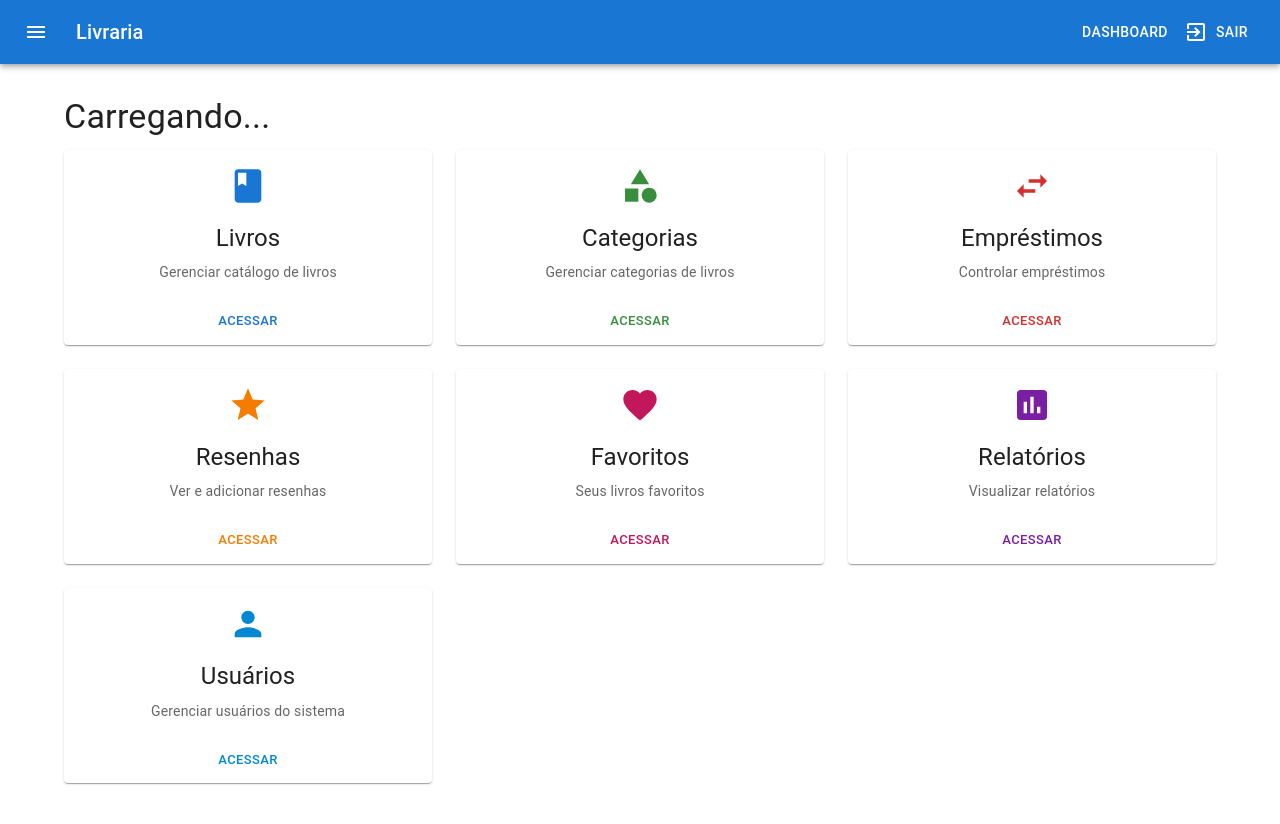
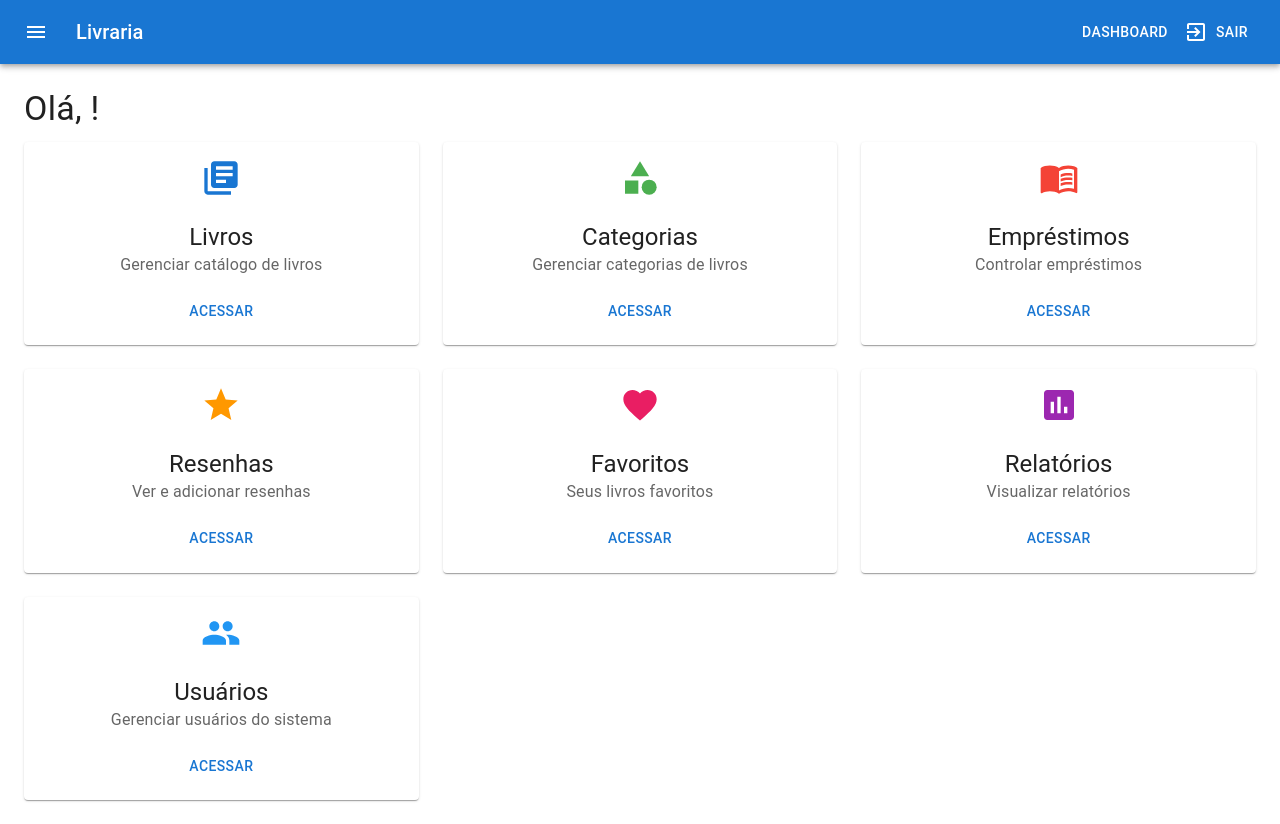
Before and after one commit to loboothay/LivrariaNode, a React (Create React App) app in the folder frontend/: page /dashboard in a window 1280 px wide. Built offline with nearby package versions, Linux system fonts and the light colour scheme; no server answers; sample sign-in values are in the browser's storage.

Commit message:
Implementado telas de resenha, favoritos e relatórios

```diff
--- a/frontend/src/App.js
+++ b/frontend/src/App.js
@@ -6,9 +6,10 @@ import { BrowserRouter, Routes, Route, Navigate } from 'react-router-dom';
 import { ThemeProvider, createTheme } from '@mui/material';
 import CssBaseline from '@mui/material/CssBaseline';
 import Login from './pages/Login';
-import Dashboard from './pages/Dashboard';
+import Dashboard from './components/Dashboard'; // Changed from pages to components
 import Navbar from './components/Navbar';
 import Register from './pages/Register';
+import Usuarios from './pages/Usuarios'; // Added Usuarios import
 import Livros from './pages/Livros';
 import Categorias from './pages/Categorias';
 import Emprestimos from './pages/Emprestimos';
@@ -47,6 +48,7 @@ function App() {
                 <Routes>
                     <Route path="/login" element={<Login />} />
                     <Route path="/register" element={<Register />} />
+                    <Route path="/" element={<Navigate to="/dashboard" />} />
                     <Route
                         path="/dashboard"
                         element={
@@ -63,7 +65,14 @@ function App() {
                             </PrivateRoute>
                         }
                     />
-                    <Route path="/" element={<Navigate to="/dashboard" />} />
+                    <Route
+                        path="/usuarios"
+                        element={
+                            <PrivateRoute>
+                                <Usuarios />
+                            </PrivateRoute>
+                        }
+                    />
                     <Route
                         path="/categorias"
                         element={
--- /dev/null
+++ b/frontend/src/components/Dashboard.js
@@ -0,0 +1,94 @@
+import React from 'react';
+import { Box, Grid, Card, CardContent, Typography, Button } from '@mui/material';
+import { Link } from 'react-router-dom';
+import LibraryBooksIcon from '@mui/icons-material/LibraryBooks';
+import CategoryIcon from '@mui/icons-material/Category';
+import MenuBookIcon from '@mui/icons-material/MenuBook';
+import StarIcon from '@mui/icons-material/Star';
+import FavoriteIcon from '@mui/icons-material/Favorite';
+import AssessmentIcon from '@mui/icons-material/Assessment';
+import PeopleIcon from '@mui/icons-material/People';
+
+function Dashboard() {
+    const cards = [
+        {
+            title: 'Livros',
+            description: 'Gerenciar catálogo de livros',
+            icon: <LibraryBooksIcon sx={{ fontSize: 40, color: '#1976d2' }} />,
+            link: '/livros'  // Changed from /dashboard
+        },
+        {
+            title: 'Categorias',
+            description: 'Gerenciar categorias de livros',
+            icon: <CategoryIcon sx={{ fontSize: 40, color: '#4caf50' }} />,
+            link: '/categorias'
+        },
+        {
+            title: 'Empréstimos',
+            description: 'Controlar empréstimos',
+            icon: <MenuBookIcon sx={{ fontSize: 40, color: '#f44336' }} />,
+            link: '/emprestimos'
+        },
+        {
+            title: 'Resenhas',
+            description: 'Ver e adicionar resenhas',
+            icon: <StarIcon sx={{ fontSize: 40, color: '#ff9800' }} />,
+            link: '/resenhas'
+        },
+        {
+            title: 'Favoritos',
+            description: 'Seus livros favoritos',
+            icon: <FavoriteIcon sx={{ fontSize: 40, color: '#e91e63' }} />,
+            link: '/favoritos'
+        },
+        {
+            title: 'Relatórios',
+            description: 'Visualizar relatórios',
+            icon: <AssessmentIcon sx={{ fontSize: 40, color: '#9c27b0' }} />,
+            link: '/relatorios'
+        },
+        {
+            title: 'Usuários',
+            description: 'Gerenciar usuários do sistema',
+            icon: <PeopleIcon sx={{ fontSize: 40, color: '#2196f3' }} />,
+            link: '/usuarios'
+        }
+    ];
+
+    return (
+        <Box sx={{ p: 3 }}>
+            <Typography variant="h4" gutterBottom>
+                Olá, {localStorage.getItem('nome')}!
+            </Typography>
+            <Grid container spacing={3}>
+                {cards.map((card) => (
+                    <Grid item xs={12} sm={6} md={4} key={card.title}>
+                        <Card sx={{ height: '100%', display: 'flex', flexDirection: 'column' }}>
+                            <CardContent sx={{ flexGrow: 1, textAlign: 'center' }}>
+                                {card.icon}
+                                <Typography variant="h5" component="h2" sx={{ mt: 2 }}>
+                                    {card.title}
+                                </Typography>
+                                <Typography color="textSecondary">
+                                    {card.description}
+                                </Typography>
+                            </CardContent>
+                            <Button
+                                component={Link}
+                                to={card.link}
+                                sx={{
+                                    textTransform: 'uppercase',
+                                    mb: 2
+                                }}
+                            >
+                                ACESSAR
+                            </Button>
+                        </Card>
+                    </Grid>
+                ))}
+            </Grid>
+        </Box>
+    );
+}
+
+export default Dashboard;
--- /dev/null
+++ b/frontend/src/pages/Usuarios.js
@@ -0,0 +1,103 @@
+import React, { useState, useEffect } from 'react';
+import {
+    Container,
+    Typography,
+    Grid,
+    Card,
+    CardContent,
+    Table,
+    TableBody,
+    TableCell,
+    TableContainer,
+    TableHead,
+    TableRow,
+    Paper,
+    IconButton
+} from '@mui/material';
+import { Delete as DeleteIcon, Edit as EditIcon } from '@mui/icons-material';
+import axios from 'axios';
+
+function Usuarios() {
+    const [usuarios, setUsuarios] = useState([]);
+
+    useEffect(() => {
+        carregarUsuarios();
+    }, []);
+
+    const carregarUsuarios = async () => {
+        try {
+            const token = localStorage.getItem('token');
+            const response = await axios.get('http://localhost:3000/api/usuarios', {
+                headers: {
+                    'Authorization': `Bearer ${token}`
+                }
+            });
+            console.log('Usuários:', response.data);
+            setUsuarios(response.data);
+        } catch (error) {
+            console.error('Erro ao carregar usuários:', error);
+        }
+    };
+
+    const handleDelete = async (userId) => {
+        if (window.confirm('Tem certeza que deseja excluir este usuário?')) {
+            try {
+                const token = localStorage.getItem('token');
+                await axios.delete(`http://localhost:3000/api/usuarios/${userId}`, {
+                    headers: {
+                        'Authorization': `Bearer ${token}`
+                    }
+                });
+                carregarUsuarios();
+            } catch (error) {
+                console.error('Erro ao deletar usuário:', error);
+            }
+        }
+    };
+
+    return (
+        <Container maxWidth="lg" sx={{ mt: 4 }}>
+            <Typography variant="h4" gutterBottom>
+                Usuários
+            </Typography>
+
+            <TableContainer component={Paper}>
+                <Table>
+                    <TableHead>
+                        <TableRow>
+                            <TableCell>Nome</TableCell>
+                            <TableCell>Email</TableCell>
+                            <TableCell>Tipo</TableCell>
+                            <TableCell>Ações</TableCell>
+                        </TableRow>
+                    </TableHead>
+                    <TableBody>
+                        {usuarios.map((usuario) => (
+                            <TableRow key={usuario.id}>
+                                <TableCell>{usuario.nome}</TableCell>
+                                <TableCell>{usuario.email}</TableCell>
+                                <TableCell>{usuario.tipo || 'Usuário'}</TableCell>
+                                <TableCell>
+                                    <IconButton
+                                        color="error"
+                                        onClick={() => handleDelete(usuario.id)}
+                                    >
+                                        <DeleteIcon />
+                                    </IconButton>
+                                </TableCell>
+                            </TableRow>
+                        ))}
+                    </TableBody>
+                </Table>
+            </TableContainer>
+
+            {usuarios.length === 0 && (
+                <Typography variant="h6" sx={{ mt: 4, textAlign: 'center' }}>
+                    Nenhum usuário encontrado
+                </Typography>
+            )}
+        </Container>
+    );
+}
+
+export default Usuarios;
```
